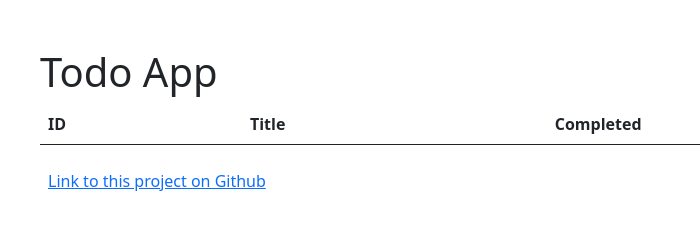
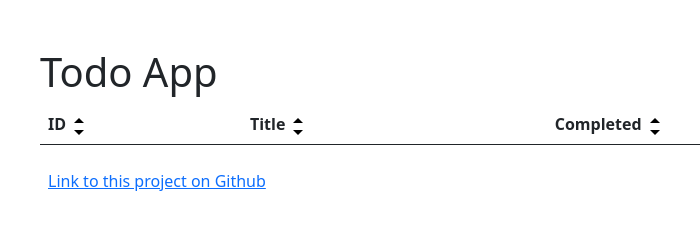
Before and after one commit to L3wy3/CMOstores, a plain HTML site: page index.html in a window 1280 px wide. Shown: the full height of the page, 42-742 px from the left. Drawn offline with nearby package versions, Linux system fonts and the light colour scheme; no server answers.

Commit message:
Added sorting functionailty, only able to sort ascending via the api however

```diff
--- a/index.html
+++ b/index.html
@@ -12,9 +12,9 @@
                 <table id="dataTable" class="table table-striped table-hover">
                     <thead>
                         <tr>
-                            <th class="header">ID</th>
-                            <th class="header">Title</th>
-                            <th class="header">Completed</th>
+                            <th class="header">ID<span><span onclick="sortBy(0,0)"></span><span onclick="sortBy(0,1)"></span></span></th>
+                            <th class="header">Title<span><span onclick="sortBy(1,0)"></span><span onclick="sortBy(1,1)"></span></span></th>
+                            <th class="header">Completed<span><span onclick="sortBy(2,0)"></span><span onclick="sortBy(2,1)"></span></span></th>
                         </tr>
                     </thead>
                     <tbody>
@@ -27,7 +27,33 @@
             </div>
         </div>
     </div>
-
+    <style>
+        #dataTable thead tr th span {
+            position: relative;
+        }
+        #dataTable thead tr th span span:first-of-type {
+            content: " ";
+            width: 0;
+            height: 0;
+            border-left: 5px solid transparent;
+            border-right: 5px solid transparent;
+            border-bottom: 5px solid black;
+            top: 5px;
+            position: absolute;
+            left: 8px;
+        }
+        #dataTable thead tr th span span:last-of-type {
+            content: " ";
+            width: 0;
+            height: 0;
+            border-left: 5px solid transparent;
+            border-right: 5px solid transparent;
+            border-top: 5px solid black;
+            bottom: 0px;
+            position: absolute;
+            left: 8px;
+        }
+    </style>
     <script src="https://cdn.jsdelivr.net/npm/bootstrap@5.3.7/dist/js/bootstrap.bundle.min.js" integrity="sha384-ndDqU0Gzau9qJ1lfW4pNLlhNTkCfHzAVBReH9diLvGRem5+R9g2FzA8ZGN954O5Q" crossorigin="anonymous"></script>
     <script src="https://code.jquery.com/jquery-3.7.1.js" integrity="sha256-eKhayi8LEQwp4NKxN+CfCh+3qOVUtJn3QNZ0TciWLP4=" crossorigin="anonymous"></script>
     <script src="js/main.js"></script>
--- a/js/main.js
+++ b/js/main.js
@@ -1,3 +1,39 @@
+$("form").submit(function(){
+    alert("Submitted");
+  });
+
+function sortBy(sort, direction){
+    switch (sort) {
+        case 0:
+            sortType = "id";
+            break;
+        case 1:
+            sortType = "title";
+            break;
+        case 2:
+            sortType = "completed";
+    }
+    //The api guide suggest using "views"/"-views" instead of ASC/DESC, I've tried a few differant ways but to no avail
+    // it might have been easier to pull all the rows at once and sort with jQuery, I don't think that'd show good practive however
+    if(direction = 0) {
+        direction = "views";
+    } else {
+        direction = "-views";
+    }
+    $.ajax({url: "https://jsonplaceholder.typicode.com/todos?_page="+page+"&_per_page=10&_sort="+sortType+","+direction, success: function(result){
+        html ="";
+        $.each( result, function( key, value ) {
+        html+= "<tr>"+
+            "<th>"+value['id']+"</th>"+
+            "<th class='text-capitalize'>"+value['title']+"</th>"+
+            "<th class='text-capitalize'>"+value['completed']+"</th>"+
+        +"</tr>"
+        });
+        $("#dataTable tbody").html(html);
+    }});
+}
+
+
 
 function changePage(currentpage, direction){
     switch (direction) {
```
